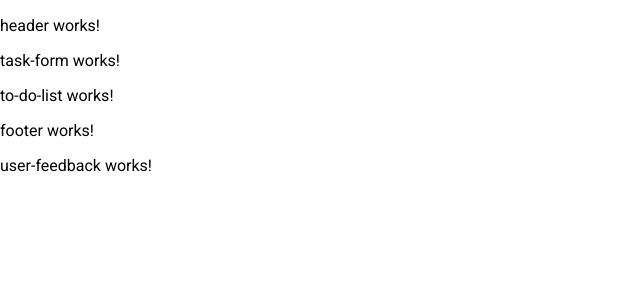
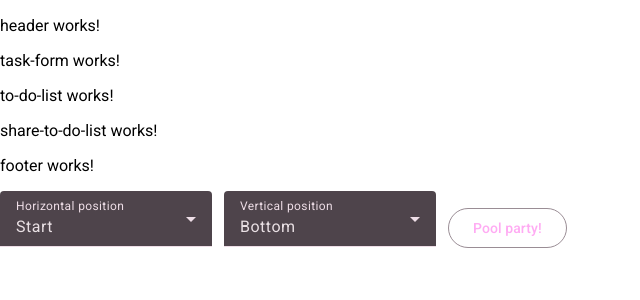
Before and after one commit to AlinesCodeFiWorks/AngularProject, an Angular app in the folder my-task-manager/: page / in a window 1280 px wide. Shown: the top 300 px of the page, without its empty margins (0-640 px from the left). Built offline with nearby package versions, Linux system fonts and the light colour scheme.

Commit message:
Add ShareToDoList component and integrate it into the app layout; enhance UserFeedback component with Material design elements

```diff
--- a/my-task-manager/src/app/app.component.html
+++ b/my-task-manager/src/app/app.component.html
@@ -1,5 +1,6 @@
 <app-header />
 <app-task-form />
 <app-to-do-list />
+<app-share-to-do-list />
 <app-footer />
 <app-user-feedback />
--- a/my-task-manager/src/app/app.component.ts
+++ b/my-task-manager/src/app/app.component.ts
@@ -6,6 +6,7 @@ import { TaskFormComponent } from './task-form/task-form.component';
 import { ToDoListComponent } from './to-do-list/to-do-list.component';
 import { UserFeedbackComponent } from './user-feedback/user-feedback.component';
 import { CommonModule } from '@angular/common';
+import { ShareToDoListComponent } from './share-to-do-list/share-to-do-list.component';
 
 @Component({
   selector: 'app-root',
@@ -14,6 +15,7 @@ import { CommonModule } from '@angular/common';
     HeaderComponent,
     TaskFormComponent,
     ToDoListComponent,
+    ShareToDoListComponent,
     UserFeedbackComponent,
     CommonModule,
   ],
--- /dev/null
+++ b/my-task-manager/src/app/share-to-do-list/share-to-do-list.component.html
@@ -0,0 +1 @@
+<p>share-to-do-list works!</p>
--- a/my-task-manager/src/app/user-feedback/user-feedback.component.css
+++ b/my-task-manager/src/app/user-feedback/user-feedback.component.css
@@ -0,0 +1,3 @@
+mat-form-field {
+  margin-right: 12px;
+}
--- a/my-task-manager/src/app/user-feedback/user-feedback.component.html
+++ b/my-task-manager/src/app/user-feedback/user-feedback.component.html
@@ -1 +1,25 @@
-<p>user-feedback works!</p>
+<mat-form-field>
+  <mat-label>Horizontal position</mat-label>
+  <mat-select [(value)]="horizontalPosition">
+    <mat-option value="start">Start</mat-option>
+    <mat-option value="center">Center</mat-option>
+    <mat-option value="end">End</mat-option>
+    <mat-option value="left">Left</mat-option>
+    <mat-option value="right">Right</mat-option>
+  </mat-select>
+</mat-form-field>
+<mat-form-field>
+  <mat-label>Vertical position</mat-label>
+  <mat-select [(value)]="verticalPosition">
+    <mat-option value="top">Top</mat-option>
+    <mat-option value="bottom">Bottom</mat-option>
+  </mat-select>
+</mat-form-field>
+
+<button
+  mat-stroked-button
+  (click)="openSnackBar()"
+  aria-label="Show an example snack-bar"
+>
+  Pool party!
+</button>
--- a/my-task-manager/src/app/user-feedback/user-feedback.component.ts
+++ b/my-task-manager/src/app/user-feedback/user-feedback.component.ts
@@ -1,11 +1,30 @@
-import { Component } from '@angular/core';
+import { Component, inject } from '@angular/core';
+import {
+  MatSnackBar,
+  MatSnackBarHorizontalPosition,
+  MatSnackBarVerticalPosition,
+} from '@angular/material/snack-bar';
+import { MatButtonModule } from '@angular/material/button';
+import { MatSelectModule } from '@angular/material/select';
+import { MatFormFieldModule } from '@angular/material/form-field';
 
 @Component({
   selector: 'app-user-feedback',
-  imports: [],
+  imports: [MatFormFieldModule, MatSelectModule, MatButtonModule],
   templateUrl: './user-feedback.component.html',
-  styleUrl: './user-feedback.component.css'
+  styleUrl: './user-feedback.component.css',
 })
 export class UserFeedbackComponent {
+  // Success validation message
+  private _snackBar = inject(MatSnackBar);
 
+  horizontalPosition: MatSnackBarHorizontalPosition = 'start';
+  verticalPosition: MatSnackBarVerticalPosition = 'bottom';
+
+  openSnackBar() {
+    this._snackBar.open('Cannonball!!', 'Splash', {
+      horizontalPosition: this.horizontalPosition,
+      verticalPosition: this.verticalPosition,
+    });
+  }
 }
```
Also changed, not shown: my-task-manager/src/app/services/feedback.service.ts (added, +8 -0 lines), my-task-manager/src/app/services/share.service.ts (added, +9 -0 lines), my-task-manager/src/app/services/tasks.service.ts (added, +9 -0 lines), my-task-manager/src/app/share-to-do-list/share-to-do-list.component.ts (added, +11 -0 lines), my-task-manager/src/app/shared/shared.module.ts (added, +12 -0 lines), my-task-manager/src/app/share-to-do-list/share-to-do-list.component.css (added).
